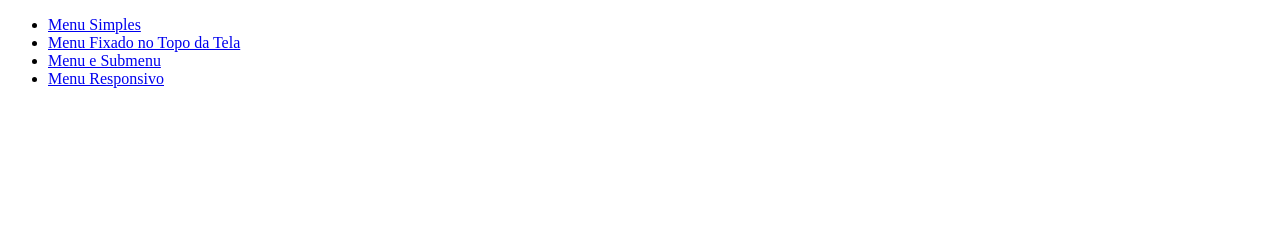
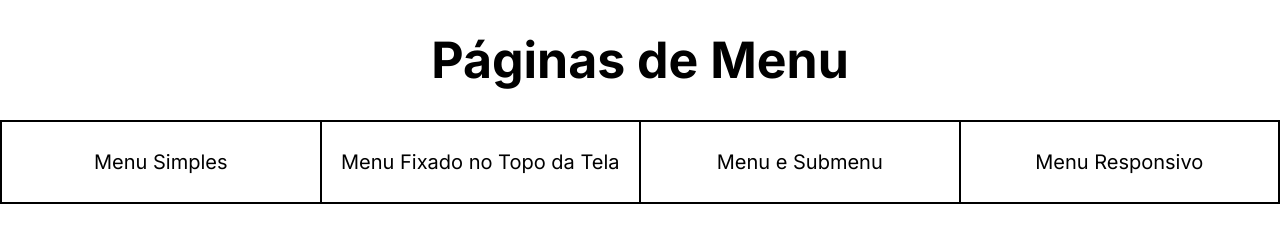
Before and after one commit to vinaoprogramation/menus, a plain HTML site: page index.html in a window 1280 px wide. Drawn offline with Linux system fonts and the light colour scheme.

Commit message:
menu principal

```diff
--- a/index.html
+++ b/index.html
@@ -4,11 +4,74 @@
     <meta charset="UTF-8">
     <meta name="viewport" content="width=device-width, initial-scale=1.0">
     <title>Menus Diversificados</title>
+    <link rel="preconnect" href="https://fonts.googleapis.com">
+    <link rel="preconnect" href="https://fonts.gstatic.com" crossorigin>
+    <link href="https://fonts.googleapis.com/css2?family=Inter:ital,opsz,wght@0,14..32,100..900;1,14..32,100..900&display=swap" rel="stylesheet">
+
+    <style>
+        *{
+            margin: 0;
+            padding: 0;
+            font-family: "Inter", sans-serif;
+            font-optical-sizing: auto;
+            font-style: normal;
+        }
+
+        h1{
+            text-align: center;
+            padding: 30px 0 30px 0;
+            font-size: 50px;
+        }
+
+        ul{
+         display: flex;
+         box-sizing: border-box;
+         border: 1px solid black;
+         padding: 0;
+         list-style-type: none;
+        }
+
+        ul li{
+            background-color: white;
+            width: 25%;
+            height: 80px;
+            margin: auto;
+            text-align: center;
+            text-decoration: none;
+            font-size: 20px;
+            border: 1px solid black;
+            display: flex;
+            transition: background-color 0.5s;
+        }
+
+        ul li:hover{
+            background-color: black;
+            color: white
+        }
+
+         ul li a{
+            text-decoration: none;
+            color: black;
+            margin: auto;
+            text-align: center;
+            align-items: center;
+            transition: background-color 0.5s;
+        }
+
+        ul li:hover a{
+            background-color: black;
+            color: white;
+        }
 
 
+    </style>
 
 </head>
 <body>
+
+    <h1> Páginas de Menu </h1>
+
+
     <ul>
         <li> <a href="menusimples.html">Menu Simples</a> </li>
 
```
Also changed, not shown: menuresponsivo.html (+1 -0 lines).
